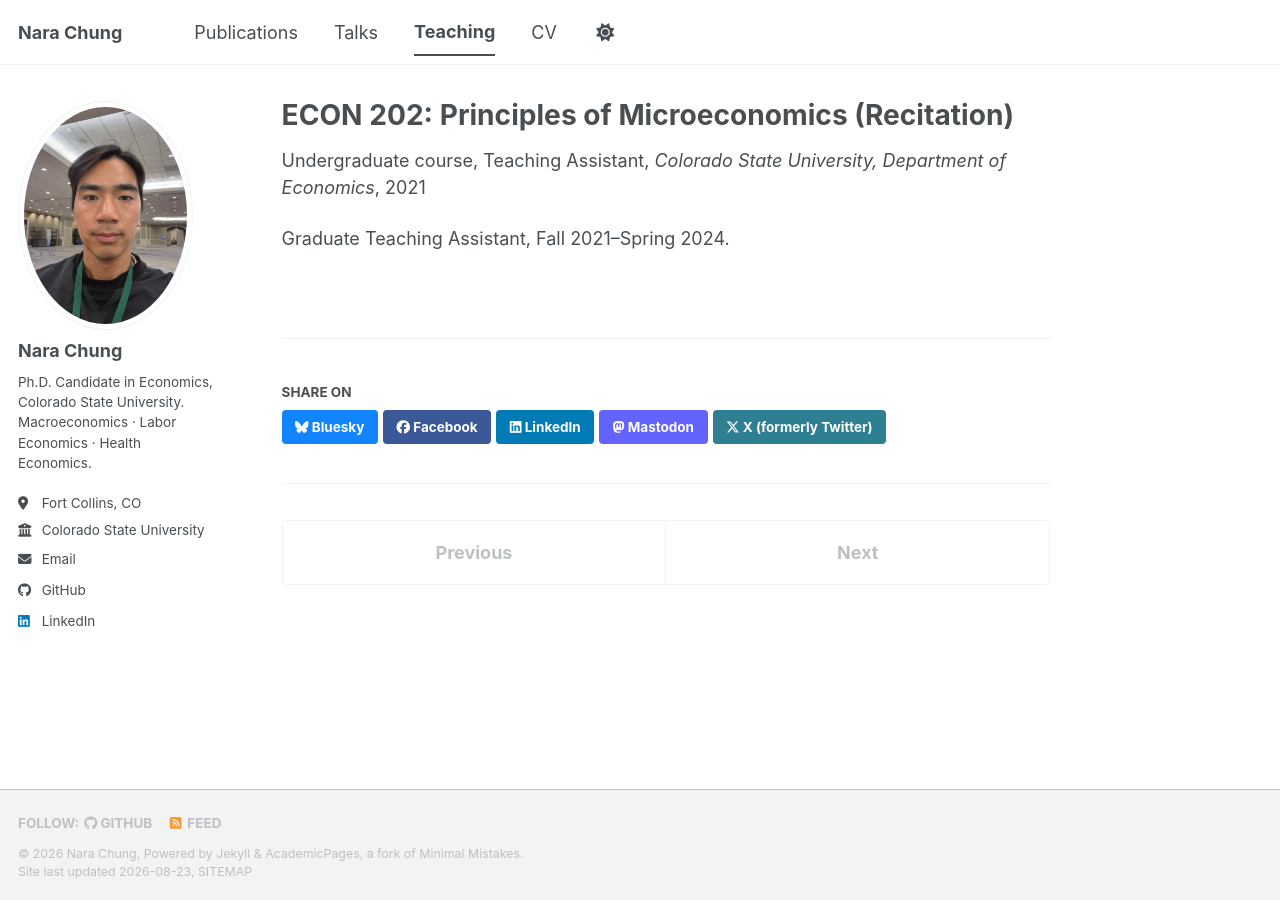
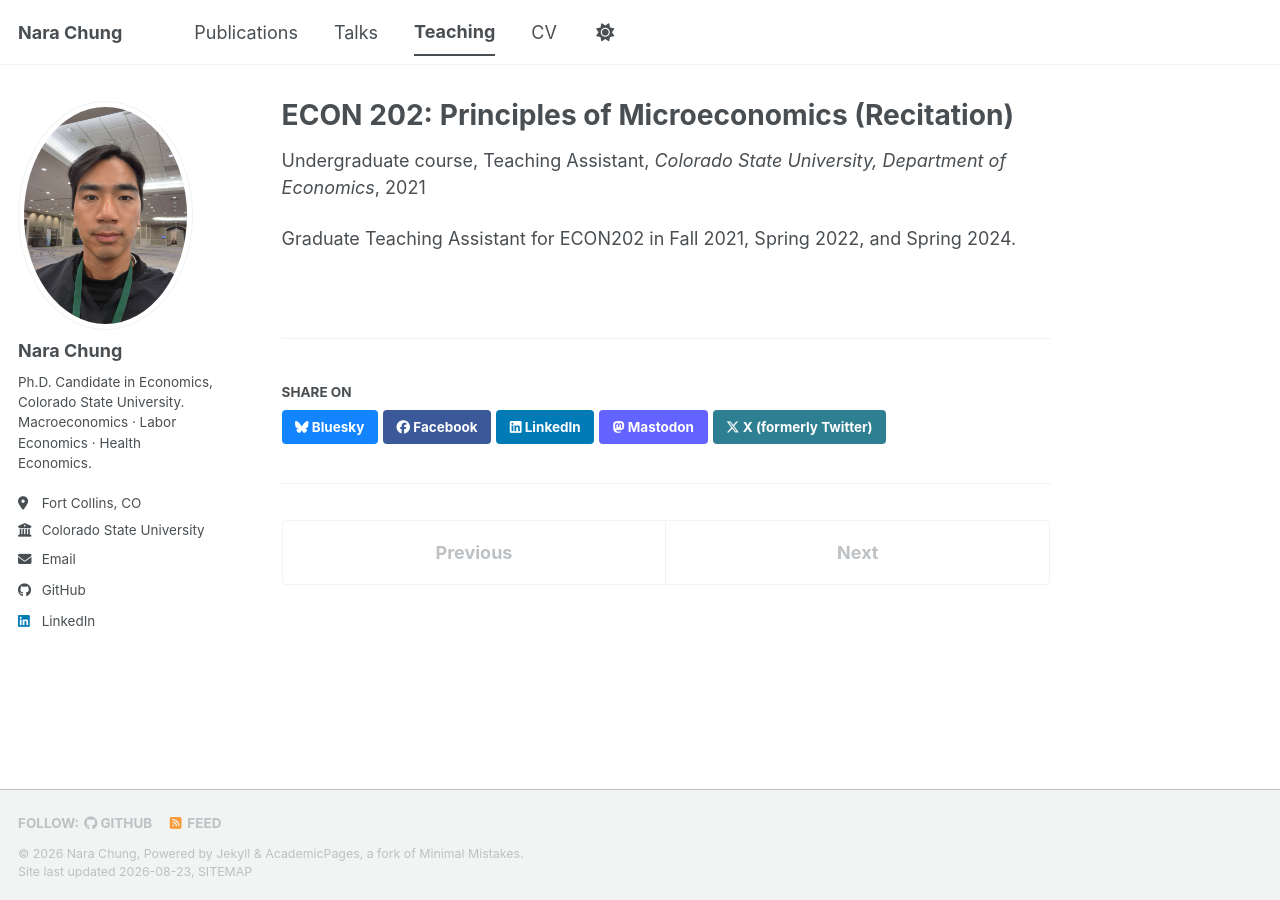
Before and after one commit to raraland18/raraland18.github.io, a Jekyll site: the page built from _teaching/2021-08-01-econ202-gta.md, in a window 1280 px wide. Built offline with Jekyll 4.4.1, drawn with Linux system fonts in a browser that asks for light colours; a style sheet for code colours, icons or effects is not loaded.

Commit message:
Update 2021-08-01-econ202-gta.md

```diff
--- a/_teaching/2021-08-01-econ202-gta.md
+++ b/_teaching/2021-08-01-econ202-gta.md
@@ -7,4 +7,4 @@ venue: "Colorado State University, Department of Economics"
 date: 2021-08-01
 location: "Fort Collins, CO, USA"
 ---
-Graduate Teaching Assistant, Fall 2021&ndash;Spring 2024.
+Graduate Teaching Assistant for ECON202 in Fall 2021, Spring 2022, and Spring 2024.
```
